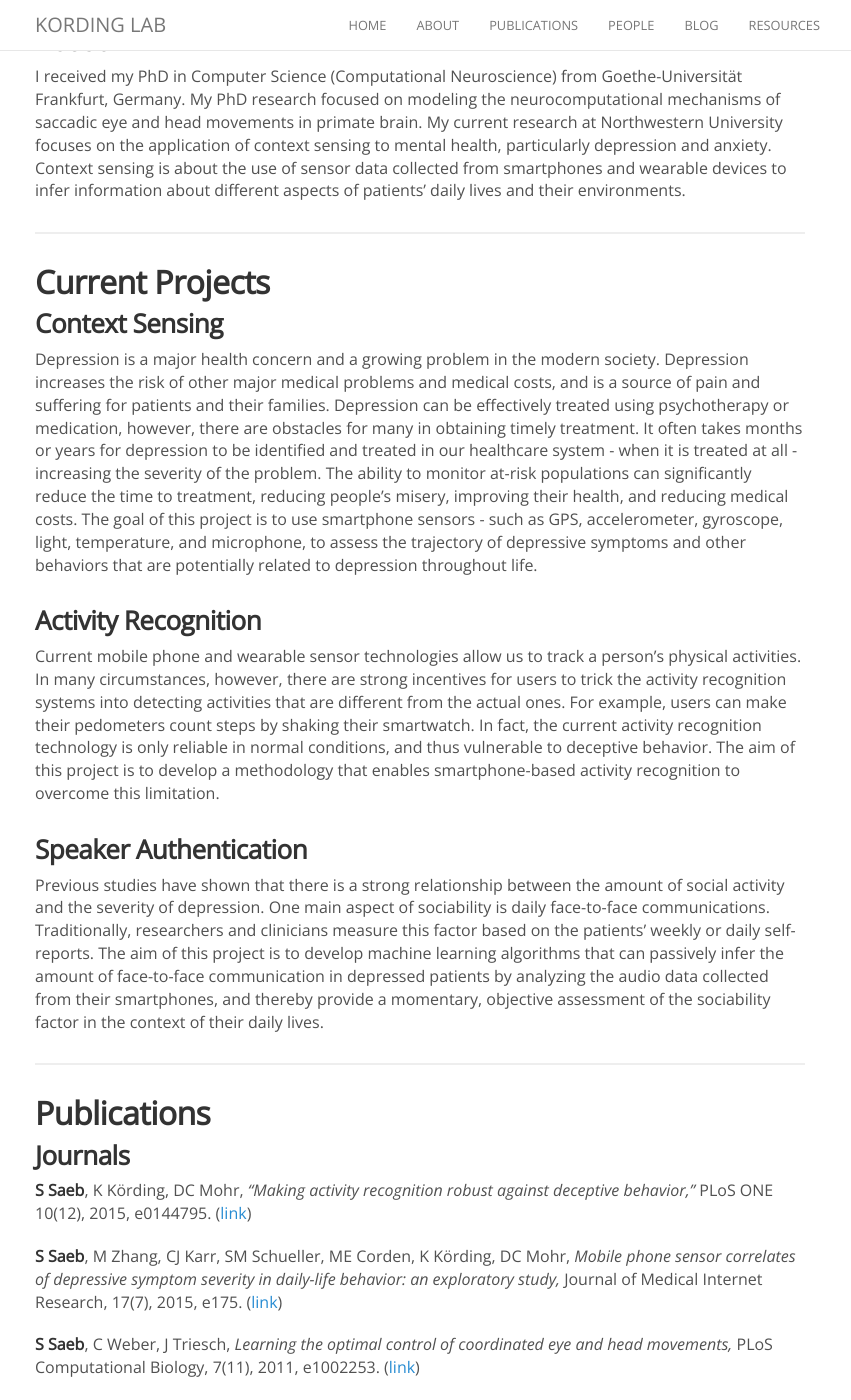
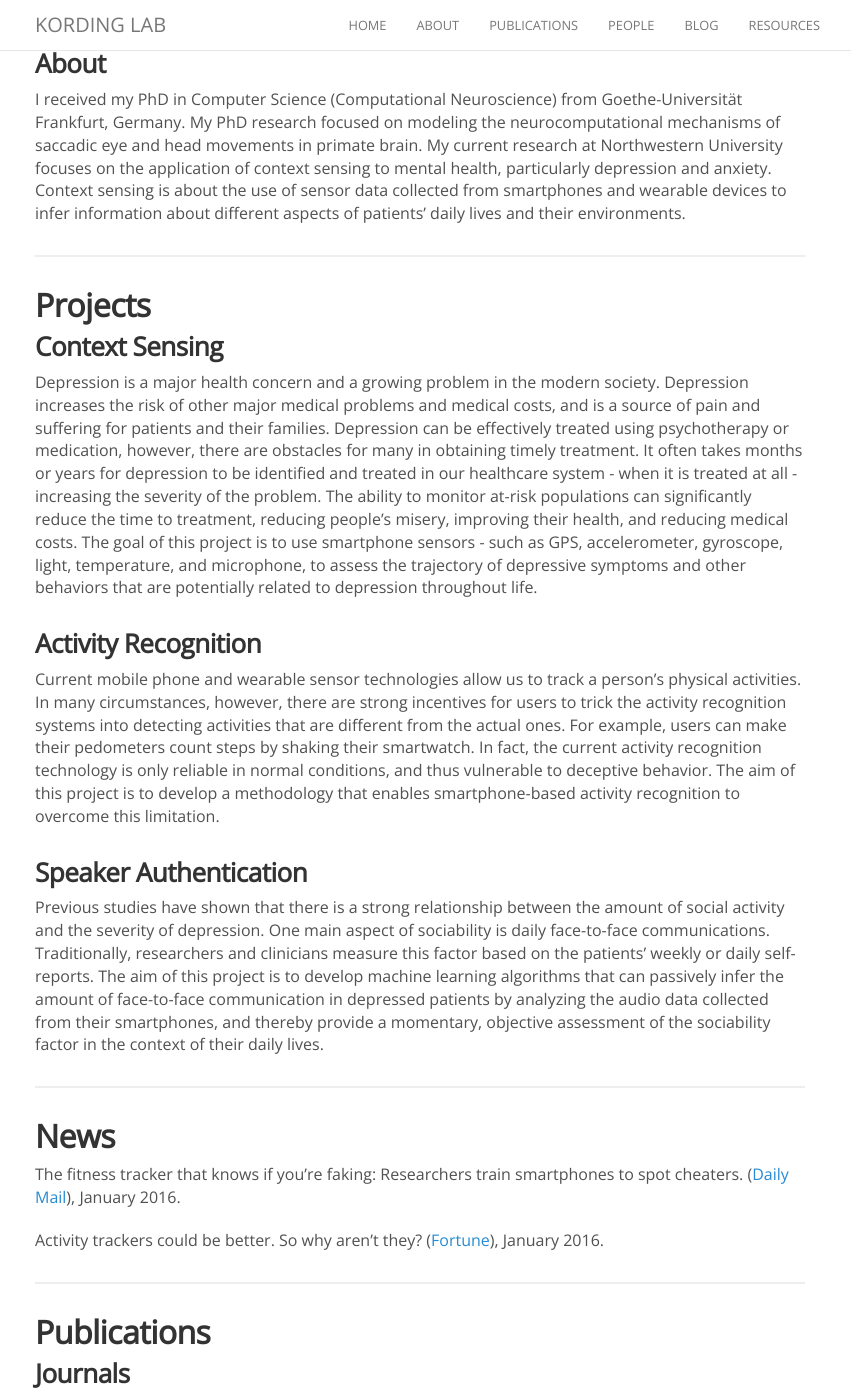
Before and after one commit to KordingLab/KordingLab.github.io, a Jekyll site: the page built from _people/sohrob_saeb.md, in a window 1280 px wide and 1400 px high, scrolled down 577 px. Shown: the whole window, without its empty margins (220-1071 px from the left). Built offline with Jekyll 4.4.1, drawn with Linux system fonts in a browser that asks for light colours; nearby versions of some CDN libraries; comment, search, counter and statistics services are not loaded.

Commit message:
added news

```diff
--- a/_people/sohrob_saeb.md
+++ b/_people/sohrob_saeb.md
@@ -11,7 +11,7 @@ joined: 2014
 Research fellow at the [Center for Behavioral Intervention Technologies](http://www.cbits.northwestern.edu/), Feinberg School of Medicine, Northwestern University<br>
 Research fellow at [Bayesian Behavior lab](http://klab.smpp.northwestern.edu/wiki/index.php5/Welcome), Rehabilitation Institute of Chicago
 
-10th Floor, 750 N Lake Shore Dr, Chicago, IL 60611
+10th Floor, 750 N Lake Shore Dr, Chicago, IL 60611<br>
 <i class="fa fa-envelope-o"></i>  `s-saeb aht northwestern doht edu`
 
 ### About
@@ -20,7 +20,7 @@ I received my PhD in Computer Science (Computational Neuroscience) from Goethe-U
 
 <hr>
 
-## Current Projects
+## Projects
 
 ### Context Sensing
 
@@ -33,6 +33,14 @@ Current mobile phone and wearable sensor technologies allow us to track a person
 ### Speaker Authentication
 
 Previous studies have shown that there is a strong relationship between the amount of social activity and the severity of depression. One main aspect of sociability is daily face-to-face communications. Traditionally, researchers and clinicians measure this factor based on the patients’ weekly or daily self-reports. The aim of this project is to develop machine learning algorithms that can passively infer the amount of face-to-face communication in depressed patients by analyzing the audio data collected from their smartphones, and thereby provide a momentary, objective assessment of the sociability factor in the context of their daily lives.
+
+<hr>
+
+## News
+
+The fitness tracker that knows if you’re faking: Researchers train smartphones to spot cheaters. ([Daily Mail](http://www.dailymail.co.uk/sciencetech/article-3396194/The-fitness-tracker-knows-faking-Researchers-train-smartphones-spot-cheaters.html)), January 2016.
+
+Activity trackers could be better. So why aren’t they? ([Fortune](http://fortune.com/2016/01/22/fitness-tracker-cheating-study/)), January 2016.
 
 <hr>
 
```
